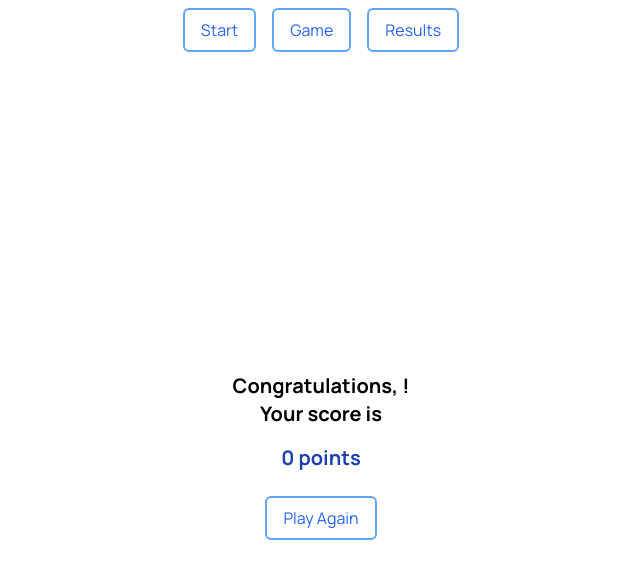
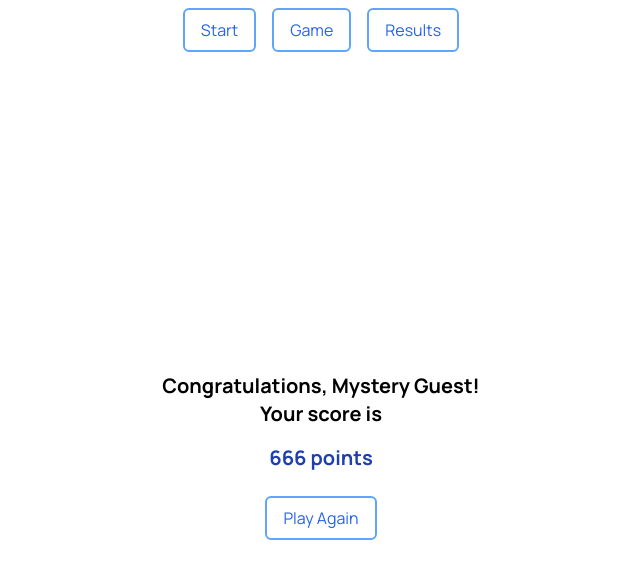
Before and after one commit to lazzzaroni/wordcloud, an Angular app: page /results in a window 1280 px wide. Shown: the top 578 px of the page, without its empty margins (319-959 px from the left). Built offline with nearby package versions, Linux system fonts and the light colour scheme.

Commit message:
added init rules for results page

```diff
--- a/src/app/components/results/results.component.ts
+++ b/src/app/components/results/results.component.ts
@@ -1,4 +1,6 @@
 import { Component, OnInit } from '@angular/core';
+
+import { PlayerService } from 'src/app/services/player.service';
 
 @Component({
   selector: 'wordcloud-results',
@@ -6,10 +8,17 @@ import { Component, OnInit } from '@angular/core';
   styleUrls: ['./results.component.css'],
 })
 export class ResultsComponent implements OnInit {
-  constructor() {}
+  name!: string;
+  score!: number;
 
-  name: string = '';
-  score: number = 0;
+  constructor(private playerService: PlayerService) {}
 
-  ngOnInit(): void {}
+  ngOnInit(): void {
+    this.name = this.playerService.name;
+    this.score = this.playerService.score;
+
+    if (this.score < 0) {
+      this.score = 0;
+    }
+  }
 }
```
